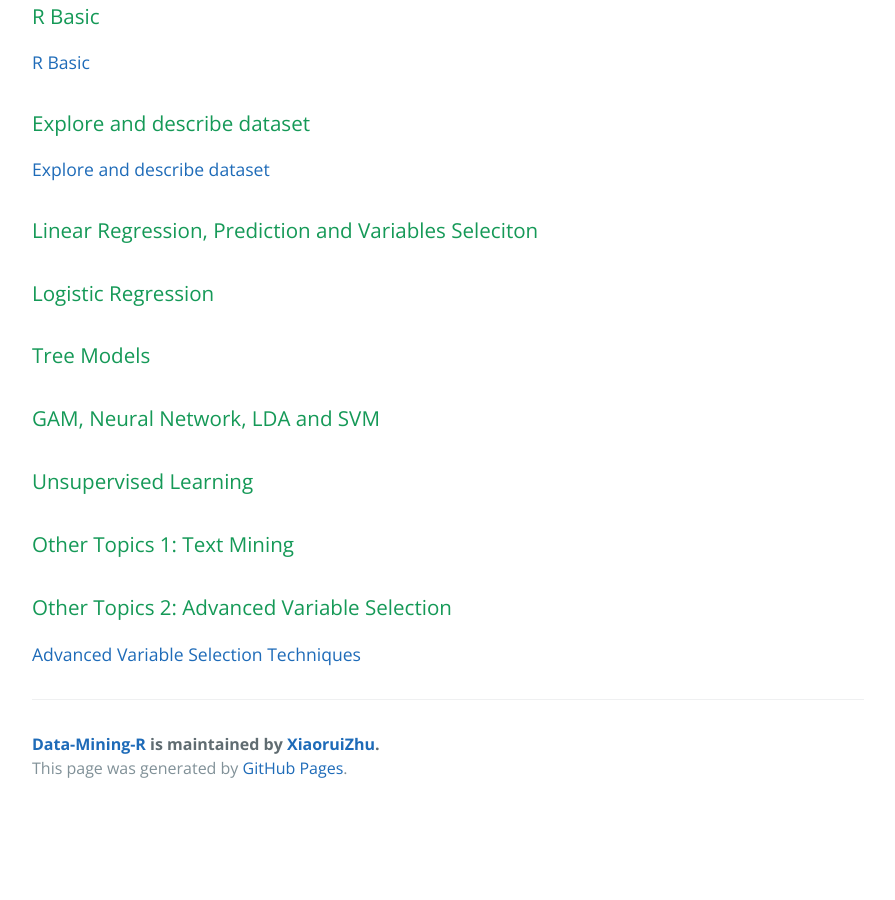
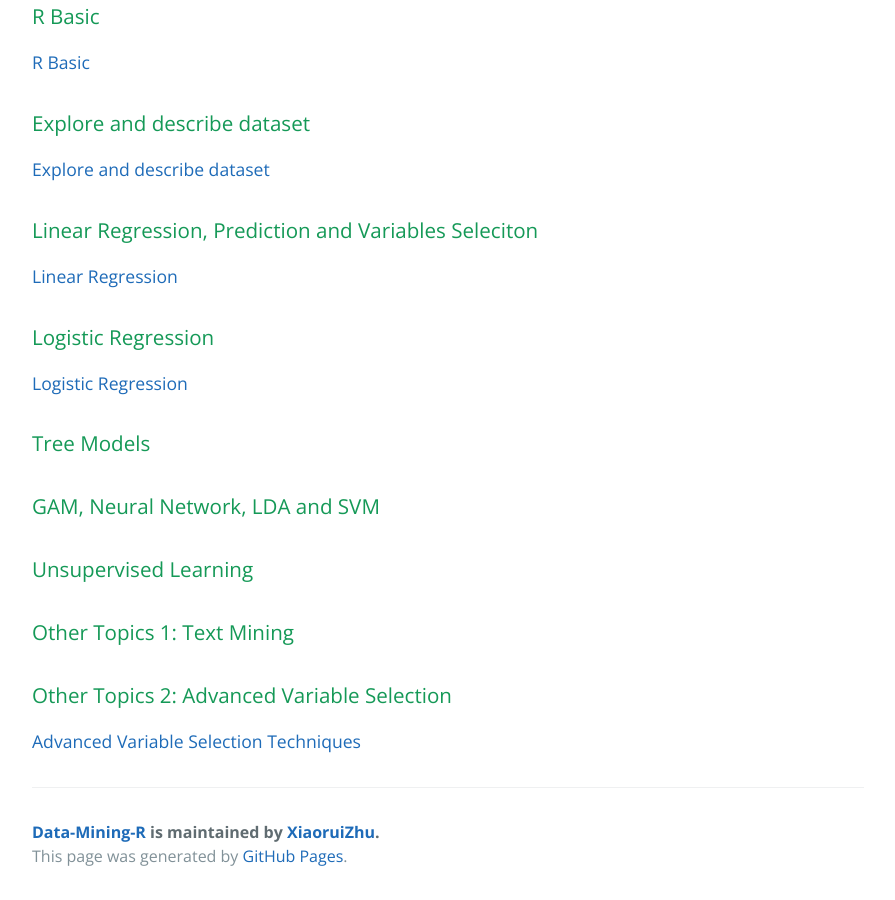
Before and after one commit to XiaoruiZhu/Data-Mining-R, a Jekyll site: the page built from docs/index.md, in a window 1280 px wide and 900 px high, scrolled down 790 px. Shown: the whole window, without its empty margins (192-1087 px from the left). Built offline with Jekyll 4.4.1, drawn with Linux system fonts in a browser that asks for light colours; our own code applies the rules of GitHub Pages for plain Markdown files; before the commit the page ends 1602 px from its top, so only the background shows below that.

Commit message:
Add lecture 3 and 4.

```diff
--- a/docs/index.md
+++ b/docs/index.md
@@ -19,7 +19,11 @@ Feng Mai, PhD
 
 ### Linear Regression, Prediction and Variables Seleciton
 
+[Linear Regression](lecture/3_LinearReg.html)
+
 ### Logistic Regression
+
+[Logistic Regression](lecture/4_LogisticReg.html)
 
 ### Tree Models
 
```
